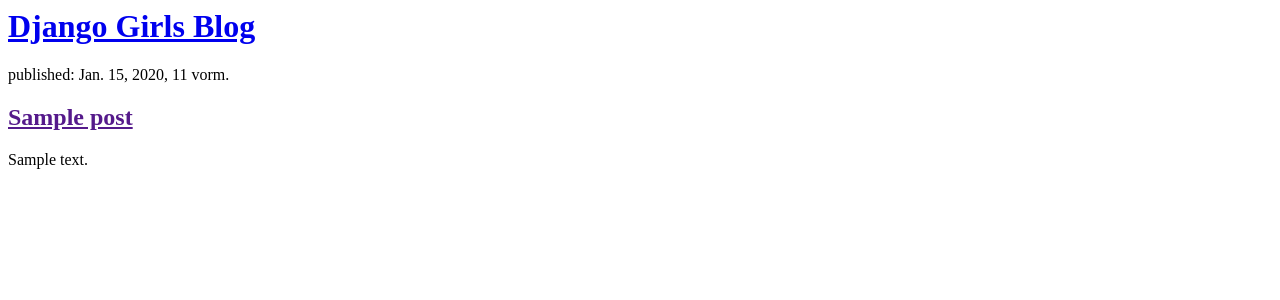
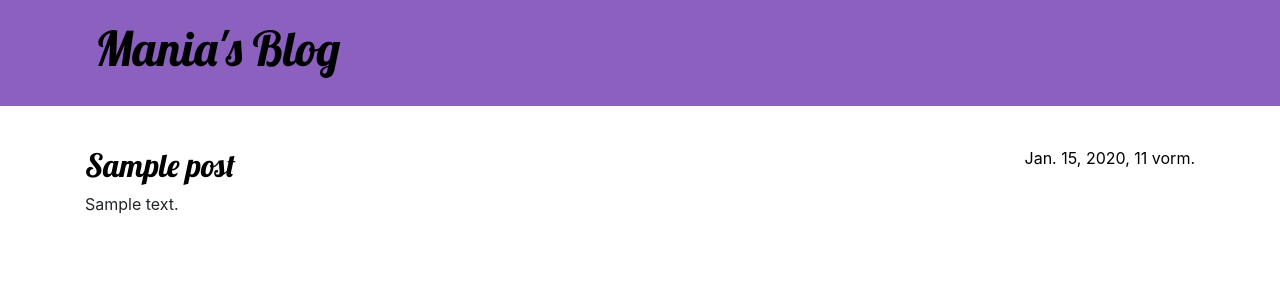
Before and after one commit to mania850/my-first-blog, a Django app: page / in a window 1280 px wide. Shown: the top 300 px of the page. Run offline with Django 3.2, Linux system fonts and the light colour scheme; tables that the repository leaves empty hold one stand-in row (values such as "Sample post").

Commit message:
neue optik

```diff
--- /dev/null
+++ b/blog/static/css/blog.css
@@ -0,0 +1,70 @@
+.page-header {
+    background-color: #8b60bf;
+    margin-top: 0;
+    margin-bottom: 40px;
+    padding: 20px 20px 20px 40px;
+}
+
+.page-header h1,
+.page-header h1 a,
+.page-header h1 a:visited,
+.page-header h1 a:active {
+    color: #000000;
+    font-size: 36pt;
+    text-decoration: none;
+}
+
+h1,
+h2,
+h3,
+h4 {
+    font-family: 'Lobster', cursive;
+}
+
+.date {
+    color: #000000;
+}
+
+.save {
+    float: right;
+}
+
+.post-form textarea,
+.post-form input {
+    width: 100%;
+}
+
+.top-menu,
+.top-menu:hover,
+.top-menu:visited {
+    color: #ffffff;
+    float: right;
+    font-size: 26pt;
+    margin-right: 20px;
+}
+
+.post {
+    margin-bottom: 70px;
+}
+
+.post h2 a,
+.post h2 a:visited {
+    color: #000000;
+}
+
+.post > .date,
+.post > .actions {
+    float: right;
+}
+
+.btn-default,
+.btn-default:visited {
+    color: #C25100;
+    background: none;
+    border-color: #C25100;
+}
+
+.btn-default:hover {
+    color: #FFFFFF;
+    background-color: #C25100;
+}
--- /dev/null
+++ b/blog/templates/blog/base.html
@@ -0,0 +1,34 @@
+{% load static %}
+<!DOCTYPE html>
+<html>
+    <head>
+        <title>Mania's Blog</title>
+        <link rel="stylesheet" href="https://cdn.jsdelivr.net/npm/bootstrap@4.5.3/dist/css/bootstrap.min.css" integrity="sha384-TX8t27EcRE3e/ihU7zmQxVncDAy5uIKz4rEkgIXeMed4M0jlfIDPvg6uqKI2xXr2" crossorigin="anonymous">
+        <link href='//fonts.googleapis.com/css?family=Lobster&subset=latin,latin-ext' rel='stylesheet' type='text/css'>
+        <link rel="stylesheet" href="{% static 'css/blog.css' %}">
+    </head>
+    <body>
+        <header class="page-header">
+          <div class="container">
+              <h1><a href="/">Mania's Blog</a></h1>
+          </div>
+        </header>
+        <main class="container">
+            <div class="row">
+                <div class="col">
+                {% block content %}
+                    {% for post in posts %}
+                        <article class="post">
+                            <time class="date">
+                                {{ post.published_date }}
+                             </time>
+                            <h2><a href="">{{ post.title }}</a></h2>
+                            <p>{{ post.text|linebreaksbr }}</p>
+                        </article>
+                    {% endfor %}
+                {% endblock %}
+                </div>
+            </div>
+        </main>
+    </body>
+</html>
--- a/blog/templates/blog/post_list.html
+++ b/blog/templates/blog/post_list.html
@@ -1,10 +1,10 @@
-<header>
-    <h1><a href="/">Django Girls Blog</a></h1>
-</header>
+{% extends 'blog/base.html' %}
 
 {% for post in posts %}
-    <article>
-        <time>published: {{ post.published_date }}</time>
+    <article class="post">
+        <time class="date">
+            {{ post.published_date }}
+        </time>
         <h2><a href="">{{ post.title }}</a></h2>
         <p>{{ post.text|linebreaksbr }}</p>
     </article>
```
